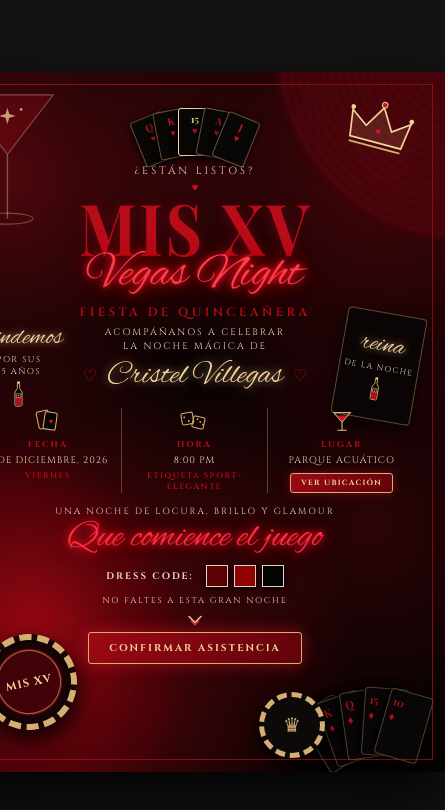
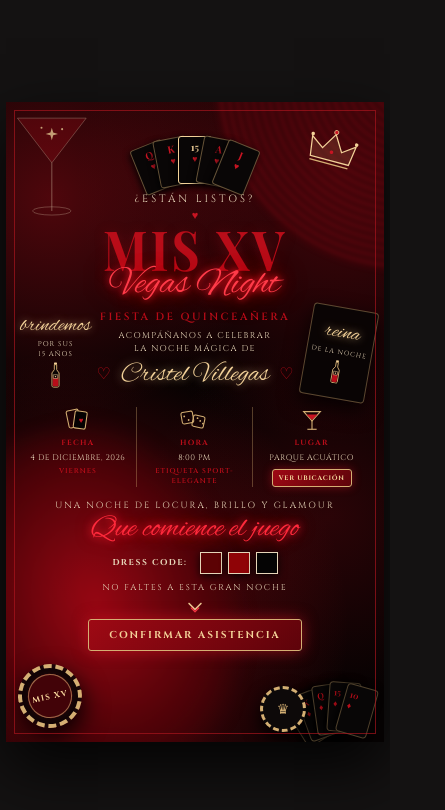
Before and after one commit to andreecoyla-sys/invitacion-xv-cristel, a plain HTML site: page index.html in a window 390 px wide. Shown: the whole page, 445 px wide, since content can reach past the window. Drawn offline with nearby package versions, Linux system fonts and the light colour scheme; a web font is replaced by a local one.

Commit message:
CSS completo responsive para moviles

```diff
--- a/styles.css
+++ b/styles.css
@@ -705,3 +705,166 @@ body {
   line-height: 1.5;
   color: #f3d299;
 }
+
+/* ================= ADAPTACIÓN RESPONSIVA PARA CELULARES ================= */
+@media (max-width: 540px) {
+  body {
+    padding: 10px 6px;
+    overflow-x: hidden;
+  }
+
+  .invitation-card {
+    width: 100%;
+    max-width: 500px;
+    height: auto;
+    min-height: 640px;
+    padding: 18px 14px 26px 14px;
+  }
+
+  .inner-border {
+    inset: 8px;
+  }
+
+  /* Ajuste de títulos principales para que no se desborden */
+  .xv-title {
+    font-size: 48px;
+  }
+
+  .vibes-neon {
+    font-size: 38px;
+  }
+
+  .quince-subtitle {
+    font-size: 10.5px;
+    letter-spacing: 2.5px;
+  }
+
+  .celebrate-text {
+    font-size: 8.5px;
+    letter-spacing: 1.4px;
+  }
+
+  .quinceanera-name {
+    font-size: 27px;
+  }
+
+  /* Elementos laterales ("Brindemos..." y "Reina de la noche") más compactos */
+  .side-cheers {
+    left: 14px;
+    top: 215px;
+  }
+
+  .side-cheers .script-gold {
+    font-size: 21px;
+  }
+
+  .side-cheers .sub {
+    font-size: 7px;
+    letter-spacing: 1px;
+  }
+
+  .lucky-card {
+    right: 12px;
+    top: 205px;
+    width: 66px;
+    height: 92px;
+  }
+
+  .lucky-card .script-gold {
+    font-size: 21px;
+  }
+
+  .lucky-card .sub {
+    font-size: 6.5px;
+    letter-spacing: 1px;
+  }
+
+  /* Columnas Fecha, Hora, Lugar ajustadas al ancho móvil */
+  .details-grid {
+    margin-top: 16px;
+  }
+
+  .detail-col {
+    padding: 0 4px;
+  }
+
+  .detail-label {
+    font-size: 7.5px;
+    letter-spacing: 1.3px;
+  }
+
+  .detail-value {
+    font-size: 8px;
+    letter-spacing: 0.5px;
+  }
+
+  .detail-sub {
+    font-size: 7px;
+    letter-spacing: 1px;
+  }
+
+  .location-btn {
+    padding: 4px 6px;
+    font-size: 6.5px;
+    letter-spacing: 0.8px;
+  }
+
+  /* Frase inferior y Dress Code */
+  .quote-script {
+    font-size: 31px;
+  }
+
+  .dress-code-text {
+    font-size: 8.5px;
+    letter-spacing: 1.5px;
+  }
+
+  /* Adornos inferiores más pequeños para no tapar el botón */
+  .chip-xv {
+    bottom: 14px;
+    left: 12px;
+    width: 64px;
+    height: 64px;
+    border-width: 4px;
+  }
+
+  .chip-xv::after {
+    width: 42px;
+    height: 42px;
+    font-size: 8px;
+  }
+
+  .chip-bottom-right {
+    bottom: 10px;
+    right: 78px;
+    width: 46px;
+    height: 46px;
+    border-width: 3px;
+    font-size: 14px;
+  }
+
+  .bottom-cards {
+    bottom: 10px;
+    right: 10px;
+  }
+
+  .bottom-card {
+    width: 32px;
+    height: 50px;
+    font-size: 8.5px;
+    margin-left: -18px;
+  }
+
+  .crown-ornament {
+    top: 14px;
+    right: 14px;
+    transform: rotate(15deg) scale(0.75);
+  }
+
+  .martini-top-left {
+    top: 8px;
+    left: 8px;
+    transform: scale(0.75);
+    transform-origin: top left;
+  }
+}
```
